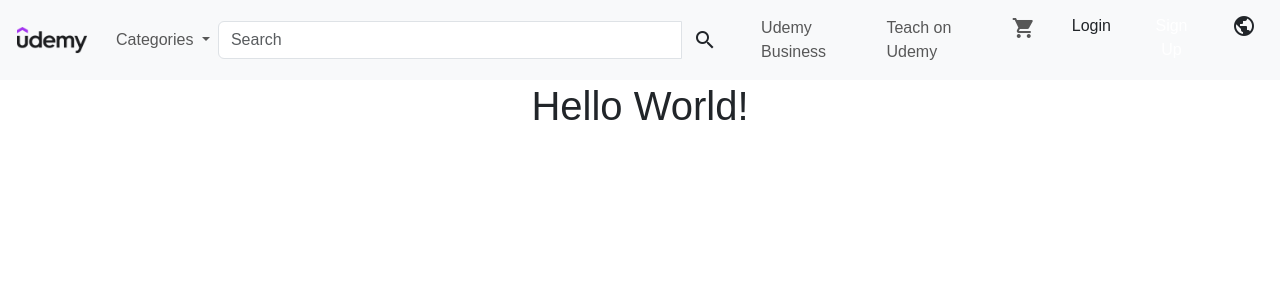
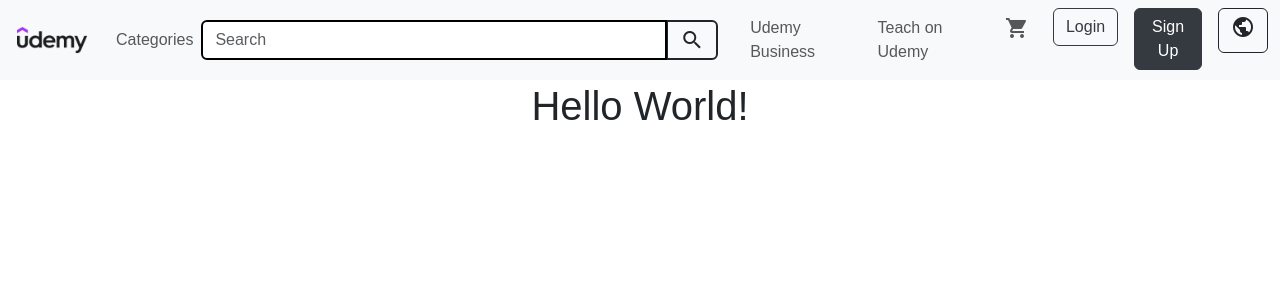
Before and after one commit to Haroon-chh/udemy-clone, a Vue app: page /dashboard in a window 1280 px wide. Shown: the top 300 px of the page. Built offline with nearby package versions, Linux system fonts and the light colour scheme.

Commit message:
hover done

```diff
--- a/src/components/NavbarComponent.vue
+++ b/src/components/NavbarComponent.vue
@@ -1,10 +1,10 @@
 <template>
-    <nav class="navbar navbar-expand-lg navbar-light bg-light fixed-top mb-1">
+    <nav class="navbar navbar-expand-lg navbar-light bg-light fixed-top">
       <div class="container-fluid">
         <!-- Logo Space -->
-        <a class="navbar-brand" href=""><img class="logo" src="../assets/udemy-logo.png" alt="logo"></a>
+        <a class="navbar-brand" href="#"><img class="logo" src="../assets/udemy-logo.png" alt="logo"></a>
 
-        <!-- Mobile View - Search & Cart Icon -->
+        <!-- Mobile View - Navbar Toggle & Cart Icon -->
         <div class="d-lg-none d-flex">
           <button class="navbar-toggler me-3" type="button" data-bs-toggle="collapse" data-bs-target="#navbarNav">
             <span class="navbar-toggler-icon"></span>
@@ -21,23 +21,25 @@
         <div class="collapse navbar-collapse" id="navbarNav">
           <ul class="navbar-nav me-auto">
             <!-- Categories Link - Dropdown -->
-            <li class="nav-item dropdown">
-              <a class="nav-link dropdown-toggle" href="#" id="categoriesDropdown" role="button" data-bs-toggle="dropdown">
+            <!-- Categories Link - Dropdown on Hover -->
+            <li class="nav-item dropdown" @mouseover="openDropdown('categoriesDropdown')" @mouseleave="closeDropdown('categoriesDropdown')">
+            <a class="nav-link" href="#" id="categoriesDropdown" role="button">
                 Categories
-              </a>
-              <ul class="dropdown-menu">
+            </a>
+            <ul class="dropdown-menu" :class="{ show: isOpen.categoriesDropdown }">
                 <li><a class="dropdown-item" href="#">Category 1</a></li>
                 <li><a class="dropdown-item" href="#">Category 2</a></li>
                 <li><a class="dropdown-item" href="#">Category 3</a></li>
-              </ul>
+            </ul>
             </li>
+
           </ul>
 
           <!-- Search Bar -->
           <form class="d-flex me-4 w-50">
             <div class="input-group">
-              <input class="form-control" type="search" placeholder="Search" aria-label="Search">
-              <span class="input-group-text">
+              <input class="form-control border border-2 border-dark" type="search" placeholder="Search" aria-label="Search">
+              <span class="input-group-text border border-2 border-dark">
                 <span class="material-icons">search</span>
               </span>
             </div>
@@ -80,12 +82,12 @@
 
             <!-- Login Button -->
             <li class="nav-item ms-3">
-              <button class="btn btn-outline-dark">Login</button>
+              <button class="btn btn-outline-secondary">Login</button>
             </li>
 
             <!-- Signup Button -->
             <li class="nav-item ms-3">
-              <button class="btn btn-dark">Sign Up</button>
+              <button class="btn btn-primary">Sign Up</button>
             </li>
 
             <!-- World Icon Button - Dropdown on Hover -->
@@ -124,11 +126,11 @@
   </script>
 
   <style scoped>
-
-  .logo{
+  .logo {
     width: 4em;
     display: inline;
   }
+
   .navbar-nav .dropdown-menu {
     display: none;
   }
@@ -137,14 +139,33 @@
     display: block;
   }
 
-  .nav-item button {
-    border: none;
-    background: none;
-  }
-
   .input-group-text {
     background-color: transparent;
     border: none;
+  }
+
+  .input-group .form-control {
+    border-width: 2px !important;
+    border-color: black !important;
+  }
+
+  .btn-outline-secondary {
+    color: #343a40;
+    border-color: #343a40;
+  }
+
+  .btn-outline-secondary:hover {
+    background-color: #343a40;
+    color: #fff;
+  }
+
+  .btn-primary {
+    background-color: #343a40;
+    border-color: #343a40;
+  }
+
+  .btn-primary:hover {
+    background-color: #50575e;
   }
 
   @media (max-width: 991px) {
```
